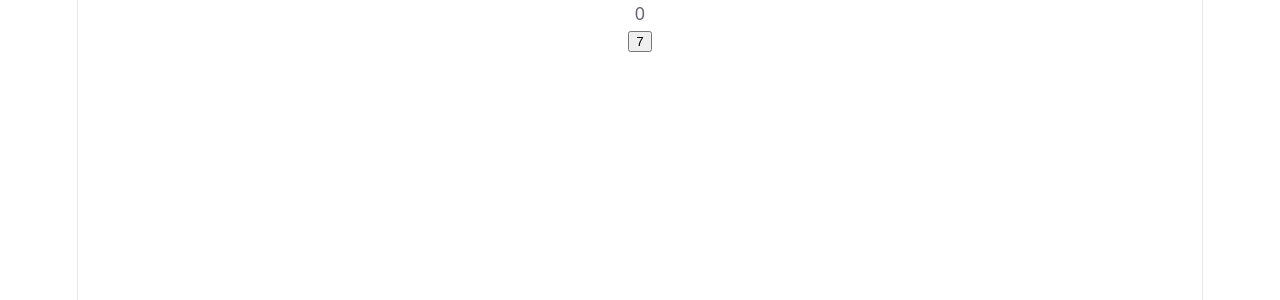
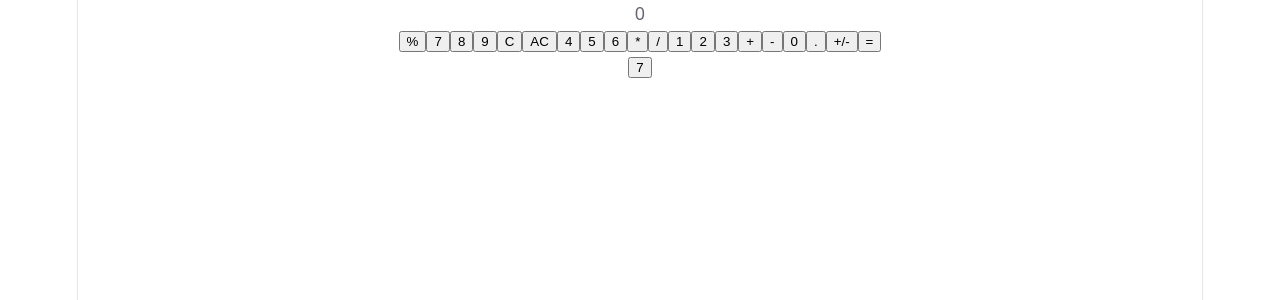
Before and after one commit to PhantasmalKG/React-Calculator, a React app: page / in a window 1280 px wide. Shown: the top 300 px of the page. Built offline with nearby package versions, Linux system fonts and the light colour scheme; the HTML template or start-up script is replaced by a standard one.

Commit message:
Moved several pieces of code from the App.tsx to Calculator.tsx to make App.tsx cleaner.

```diff
--- a/src/App.tsx
+++ b/src/App.tsx
@@ -1,65 +1,12 @@
-import { useState } from 'react'
-import CalculatorDisplay from './components/CalculatorDisplay'
-import ButtonDisplay from './components/ButtonDisplay'
+import Calculator from './components/Calculator'
 
 
 function App() {
-  const [displayValue, setDisplayValue] = useState('0');
-  const [currentValue, setCurrentValue] = useState(0);
-  const [previousValue, setPreviousValue] = useState(0);
-  const [operatoration, setOperatoration] = useState(null);
-  const [result, setResult] = useState(0);
+  return (
 
+      <Calculator />
 
-  function handleButtonClick(value: string) {
-    setDisplayValue(value);
-  }
-  // const handleButtonClick = (value: string) => {
-  //   if (value === 'C') {
-  //     setDisplayValue('0');
-
-  //   } else if (value === 'AC') {
-  //     setDisplayValue('0');
-  //     setResult(0);
-
-  //   } else if (value === '=') {
-  //     try {
-  //       const evalResult = eval(displayValue);
-  //       setDisplayValue(evalResult.toString());
-  //       setResult(evalResult);
-
-  //     } catch (error) {
-  //       setDisplayValue('Error');
-
-  //     }
-  //   } else {
-  //     setDisplayValue((prev) => (prev === '0' ? value : prev + value));
-
-  //   }
-  // };
-
-
-  const btns =[
-      '%',
-    '7', '8', '9', 'C', 'AC',
-    '4', '5', '6', '*', '/',
-    '1', '2', '3', '+', '-',
-    '0', '.', '+/-', '='
-  ]
-
-  return (
-    <>
-    <div className="react-calulator-container">
-      <div className="react-calculator">
-        <CalculatorDisplay  value={displayValue}/>
-        <ButtonDisplay value={"7"} onClick={handleButtonClick}/>
-
-
-      </div>
-    </div>
-
-    </>
-  )
+  );
 }
 
 export default App
--- /dev/null
+++ b/src/components/Calculator.tsx
@@ -0,0 +1,70 @@
+import { useState } from 'react'
+import CalculatorDisplay from './CalculatorDisplay'
+import ButtonDisplay from './ButtonDisplay'
+
+
+function Calculator() {
+  const [displayValue, setDisplayValue] = useState<string>('0');
+  const [currentValue, setCurrentValue] = useState<number>(0);
+  const [previousValue, setPreviousValue] = useState<number>(0);
+  const [operatoration, setOperatoration] = useState<string | null>(null);
+  const [result, setResult] = useState<number>(0);
+
+
+  function handleButtonClick(value: string) {
+    setDisplayValue(value);
+  }
+  // const handleButtonClick = (value: string) => {
+  //   if (value === 'C') {
+  //     setDisplayValue('0');
+
+  //   } else if (value === 'AC') {
+  //     setDisplayValue('0');
+  //     setResult(0);
+
+  //   } else if (value === '=') {
+  //     try {
+  //       const evalResult = eval(displayValue);
+  //       setDisplayValue(evalResult.toString());
+  //       setResult(evalResult);
+
+  //     } catch (error) {
+  //       setDisplayValue('Error');
+
+  //     }
+  //   } else {
+  //     setDisplayValue((prev) => (prev === '0' ? value : prev + value));
+
+  //   }
+  // };
+
+
+  const btns =[
+      '%',
+    '7', '8', '9', 'C', 'AC',
+    '4', '5', '6', '*', '/',
+    '1', '2', '3', '+', '-',
+    '0', '.', '+/-', '='
+  ]
+
+  return (
+    <>
+    <div className="react-calulator-container">
+      <div className="react-calculator">
+        <CalculatorDisplay  value={displayValue}/>
+        <div className="calculator-button-grid">
+           {btns.map((btn) => (
+            <ButtonDisplay key={btn} value={btn} onClick={handleButtonClick}/>
+            ))}
+        </div>
+        <ButtonDisplay value={"7"} onClick={handleButtonClick}/>
+
+
+      </div>
+    </div>
+
+    </>
+  )
+}
+
+export default Calculator
```
